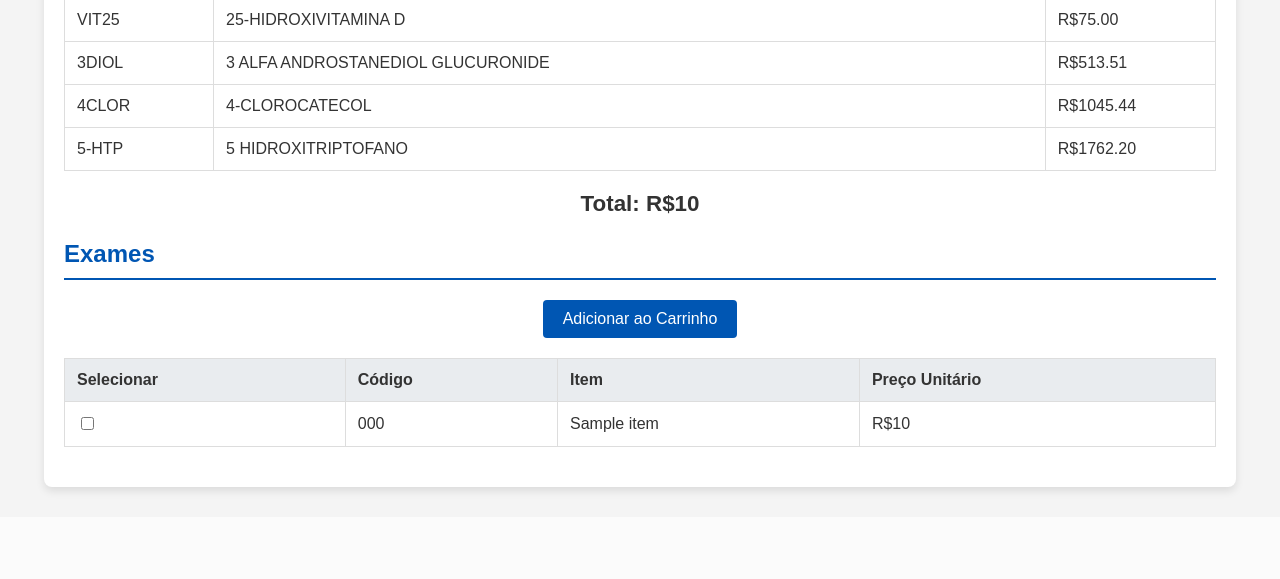
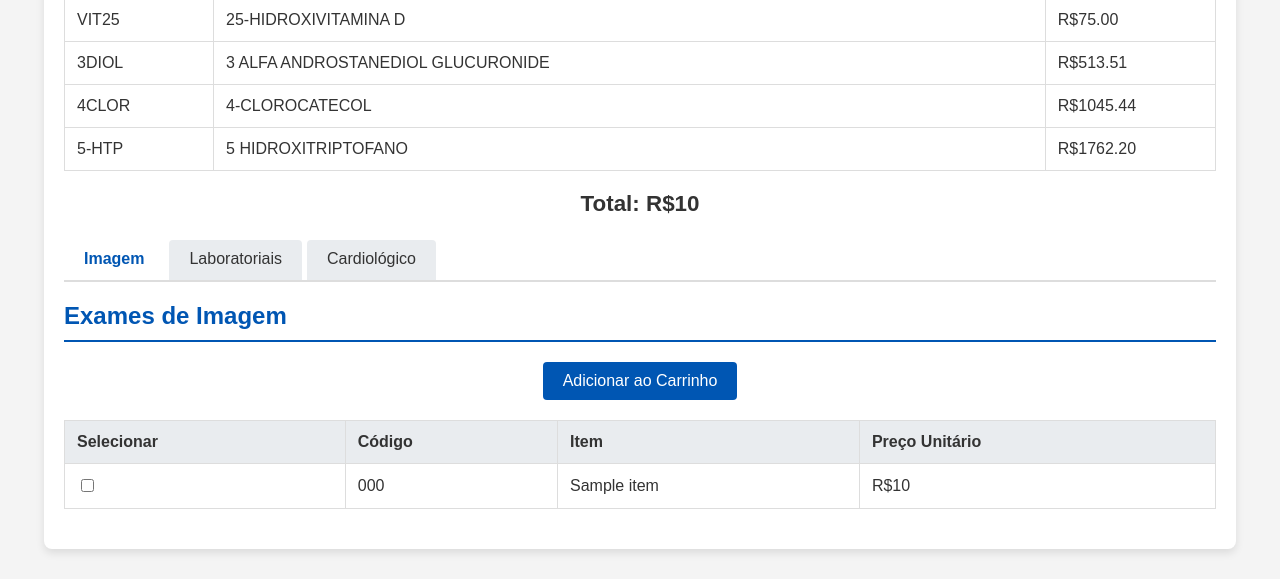
Before and after one commit to luigiPerkoski/Exames-, a Django app: template core/templates/core/index.html in a window 1280 px wide. Shown: the part 1037-1616 px from the top of the page. Before the commit the page ends 1531 px from the top, so only its background shows below. Run offline with Django 5.2, Linux system fonts and the light colour scheme; data comes from the database, SQL or seed files in the repository; both versions use the stored data as it was after the commit; the template is opened without the code that fills it: values that come from a table or form of the project are taken from there, most other values are stand-ins (such as "Sample title", 1, 10 or a date in 2020).

Commit message:
aparentemente tudo certo, vamo ver se na dimeg vai dar bom

```diff
--- a/core/admin.py
+++ b/core/admin.py
@@ -2,7 +2,7 @@ from django.contrib import admin
 from .models import Product
 
 class ProductAdmin(admin.ModelAdmin):
-    list_display = ('code', 'name', 'price')  # Campos a serem exibidos na lista
+    list_display = ('code', 'name', 'price', 'type')  # Campos a serem exibidos na lista
     search_fields = ('name', 'code')  # Campos a serem pesquisados
     list_filter = ('price',)  # Filtros disponíveis na lateral
 
--- a/core/models.py
+++ b/core/models.py
@@ -1,9 +1,17 @@
 from django.db import models
 
 class Product(models.Model):
+
+    TIPO_PRODUTO_CHOICES = [
+        ('LAB', 'Exame de Laboratorio'),
+        ('IMG', 'Exame de Imagem'),
+        ('CRD', 'Exame Cardiologico'),
+    ]
+
     code = models.CharField(max_length=20, unique=True)  # Código do produto
     name = models.CharField(max_length=300)  # Nome do produto
     price = models.DecimalField(max_digits=10, decimal_places=2)  # Preço do produto
+    type = models.CharField(max_length=3, choices=TIPO_PRODUTO_CHOICES, default='LAB') # Tipo de exame
     is_checked = models.BooleanField(default=False)  # Campo booleano
 
     def __str__(self):
--- a/core/templates/core/index.html
+++ b/core/templates/core/index.html
@@ -5,6 +5,7 @@
     <meta name="viewport" content="width=device-width, initial-scale=1.0">
     <title>Carrinho de Compras</title>
     <style>
+        /* Estilos gerais */
         body {
             font-family: Arial, sans-serif;
             margin: 0;
@@ -98,6 +99,32 @@
             font-style: italic;
             color: #888;
         }
+        /* Estilos para as guias */
+        .tab {
+            display: flex;
+            cursor: pointer;
+            margin-bottom: 20px;
+            border-bottom: 2px solid #ddd;
+        }
+        .tab div {
+            padding: 10px 20px;
+            background-color: #e9ecef;
+            margin-right: 5px;
+            border-top-left-radius: 4px;
+            border-top-right-radius: 4px;
+        }
+        .tab div.active {
+            background-color: #fff;
+            border-bottom: 2px solid #fff;
+            color: #0056b3;
+            font-weight: bold;
+        }
+        .tab-content {
+            display: none;
+        }
+        .tab-content.active {
+            display: block;
+        }
         @media (max-width: 768px) {
             .form-group {
                 flex-direction: column;
@@ -155,8 +182,16 @@
             <p class="empty-cart-message">Nenhum exame na cotação</p>
         {% endif %}
         <p class="total">Total: R${{ total }}</p>
-        <!-- Itens Disponíveis -->
-        <h2>Exames</h2>
+
+        <!-- Guias para os Itens Disponíveis -->
+        <div class="tab">
+            <div class="tab-link active" data-tab="IMG">Imagem</div>
+            <div class="tab-link" data-tab="LAB">Laboratoriais</div>
+            <div class="tab-link" data-tab="CRD">Cardiológico</div>
+        </div>
+
+        <div id="IMG" class="tab-content active">
+            <h2>Exames de Imagem</h2>
             <form method="POST">
                 {% csrf_token %}
                 <button type="submit" class="btn-clear" style="background-color: #0056b3;">Adicionar ao Carrinho</button>
@@ -170,7 +205,7 @@
                         </tr>
                     </thead>
                     <tbody>
-                    {% for item in items %}
+                        {% for item in filtered_exames_img %}
                             <tr>
                                 <td><input type="checkbox" name="items" value="{{ item.code }}"></td>
                                 <td>{{ item.code }}</td>
@@ -180,9 +215,78 @@
                         {% endfor %}
                     </tbody>
                 </table>
+            </form>
+        </div>
 
+        <div id="LAB" class="tab-content">
+            <h2>Exames Laboratoriais</h2>
+            <form method="POST">
+                {% csrf_token %}
+                <button type="submit" class="btn-clear" style="background-color: #0056b3;">Adicionar ao Carrinho</button>
+                <table>
+                    <thead>
+                        <tr>
+                            <th>Selecionar</th>
+                            <th>Código</th>
+                            <th>Item</th>
+                            <th>Preço Unitário</th>
+                        </tr>
+                    </thead>
+                    <tbody>
+                        {% for item in filtered_exames_lab %}
+                            <tr>
+                                <td><input type="checkbox" name="items" value="{{ item.code }}"></td>
+                                <td>{{ item.code }}</td>
+                                <td>{{ item.name }}</td>
+                                <td>R${{ item.price }}</td>
+                            </tr>
+                        {% endfor %}
+                    </tbody>
+                </table>
             </form>
+        </div>
+
+        <div id="CRD" class="tab-content">
+            <h2>Exames Cardiológicos</h2>
+            <form method="POST">
+                {% csrf_token %}
+                <button type="submit" class="btn-clear" style="background-color: #0056b3;">Adicionar ao Carrinho</button>
+                <table>
+                    <thead>
+                        <tr>
+                            <th>Selecionar</th>
+                            <th>Código</th>
+                            <th>Item</th>
+                            <th>Preço Unitário</th>
+                        </tr>
+                    </thead>
+                    <tbody>
+                        {% for item in filtered_exames_crd %}
+                            <tr>
+                                <td><input type="checkbox" name="items" value="{{ item.code }}"></td>
+                                <td>{{ item.code }}</td>
+                                <td>{{ item.name }}</td>
+                                <td>R${{ item.price }}</td>
+                            </tr>
+                        {% endfor %}
+                    </tbody>
+                </table>
+            </form>
+        </div>
 
     </div>
+
+    <script>
+        // Script para alternar entre as guias
+        document.querySelectorAll('.tab-link').forEach(link => {
+            link.addEventListener('click', function() {
+                document.querySelectorAll('.tab-link').forEach(tab => tab.classList.remove('active'));
+                document.querySelectorAll('.tab-content').forEach(content => content.classList.remove('active'));
+
+                this.classList.add('active');
+                document.getElementById(this.getAttribute('data-tab')).classList.add('active');
+            });
+        });
+    </script>
 </body>
 </html>
```
Also changed, not shown: core/views.py (+17 -10 lines), core/migrations/0003_product_type.py (added), db.sqlite3. Lines whose indentation alone changed are shown as unchanged.
